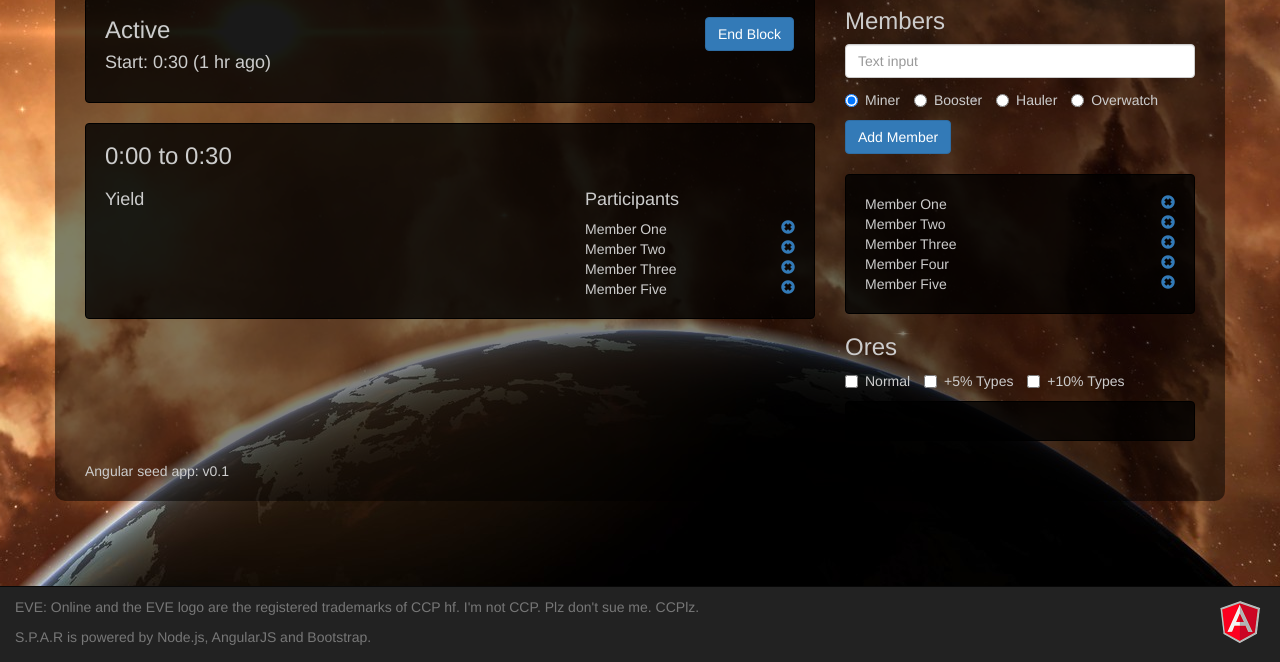
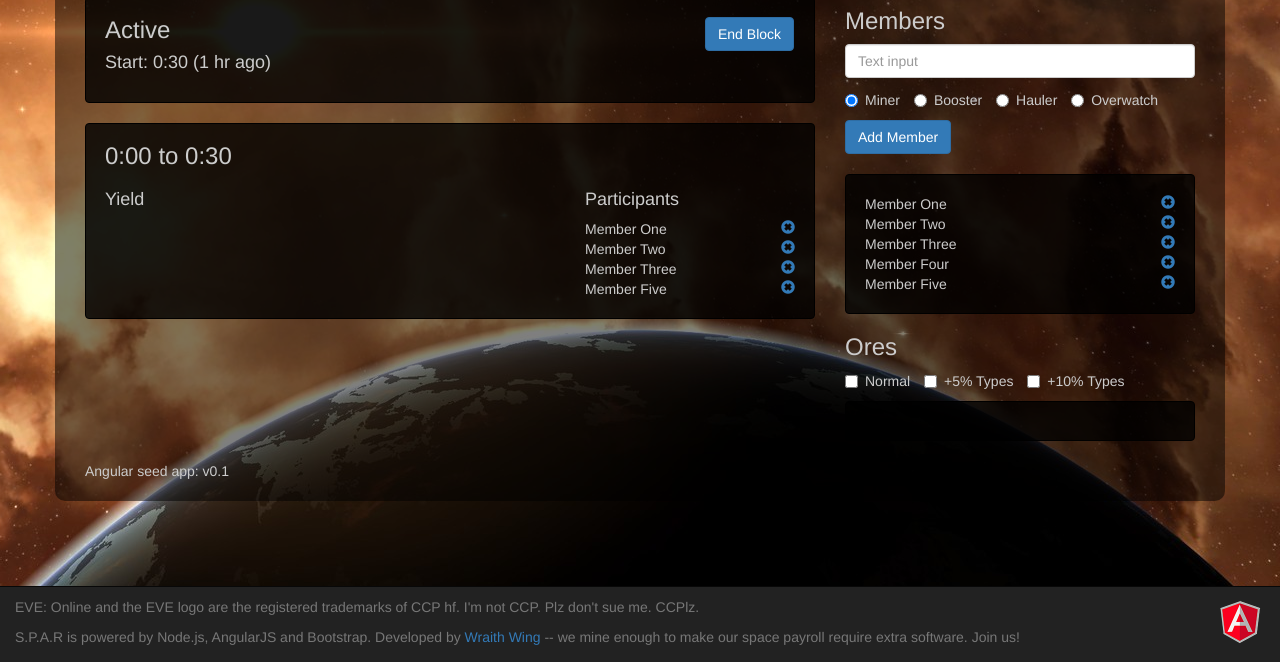
Before and after one commit to Pathel/space-payroll-and-reporting, a website: page app/index.html in a window 1280 px wide. Shown: the part 138-800 px from the top of the page. Drawn offline with nearby package versions, Linux system fonts and the light colour scheme; some packages are replaced by stand-ins of ours.

Commit message:
Mention corporation in bottom credits.

```diff
--- a/app/index.html
+++ b/app/index.html
@@ -54,7 +54,7 @@
         <div class="row">
             <div class="col-md-10">
                 <p class="text-muted">EVE: Online and the EVE logo are the registered trademarks of CCP hf.  I'm not CCP.  Plz don't sue me.  CCPlz.</p>
-                <p class="text-muted">S.P.A.R is powered by Node.js, AngularJS and Bootstrap.</p>
+                <p class="text-muted">S.P.A.R is powered by Node.js, AngularJS and Bootstrap.  Developed by <a href="https://gate.eveonline.com/Corporation/Wraith.Wing" target="_blank">Wraith Wing</a> -- we mine enough to make our space payroll require extra software.  Join us! </p>
             </div>
             <div class="col-md-2">
                 <img src="img/powered-by-angular.png" alt="Powered By Angular" class="powered-angular" />
```
